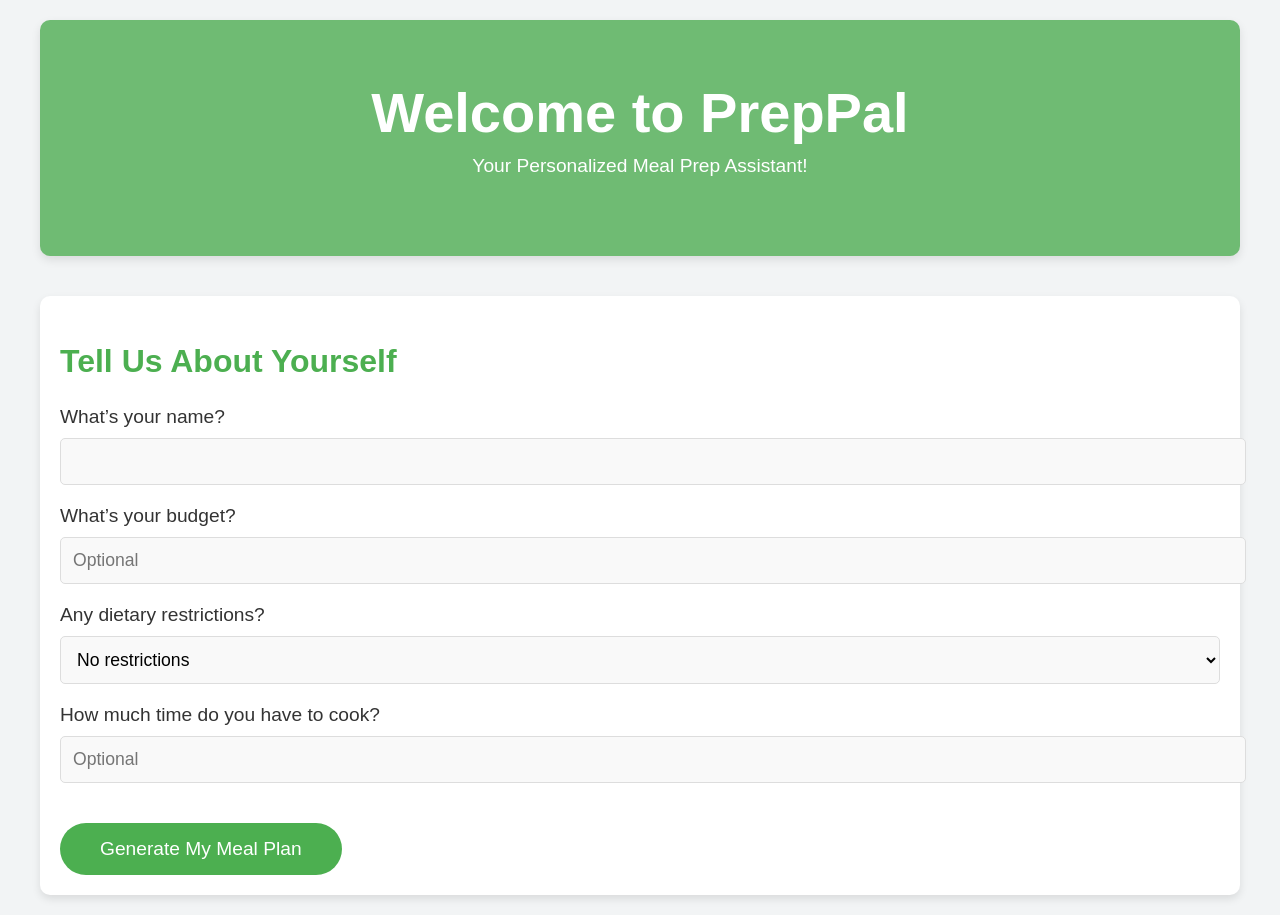
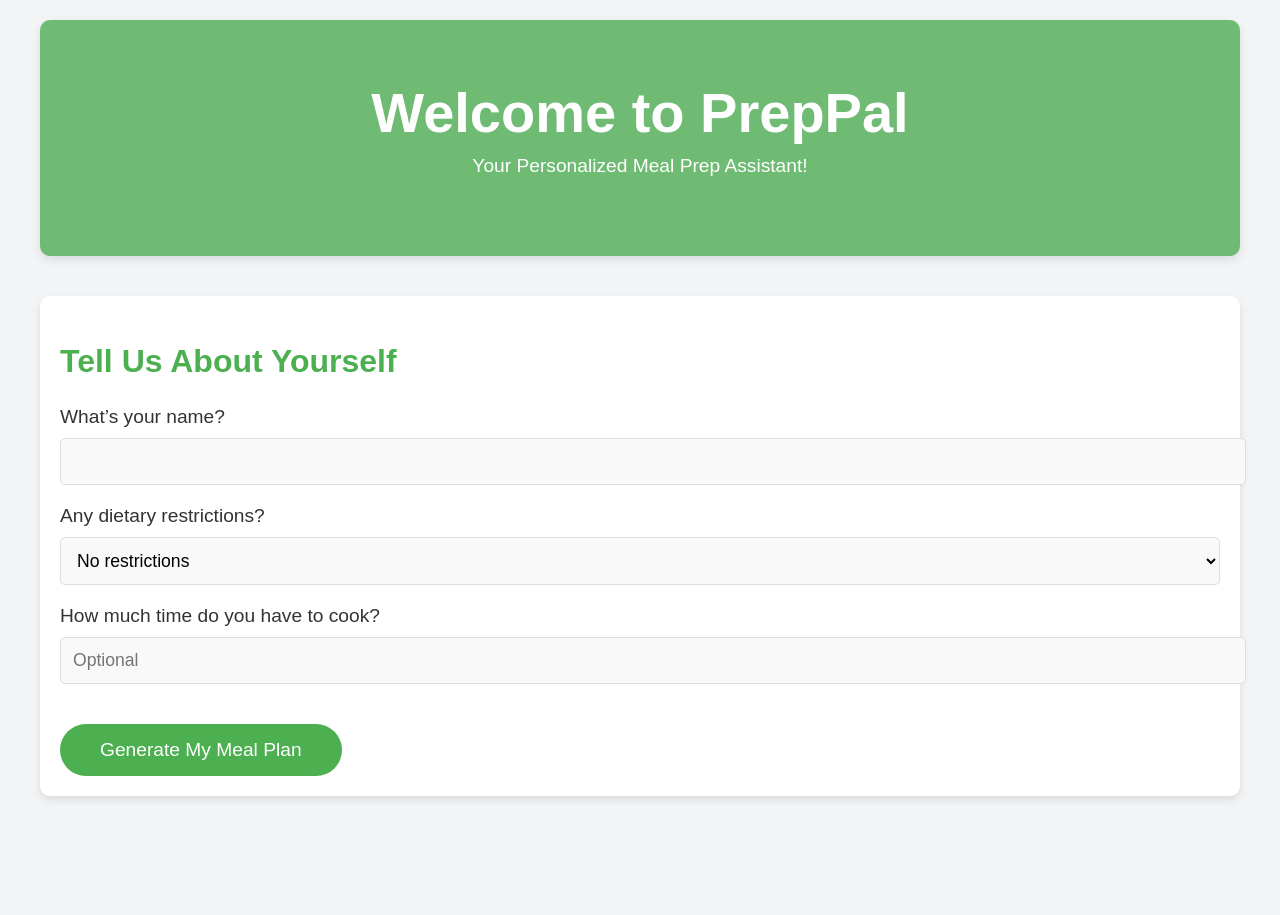
Before and after one commit to emmalaura/preppal, a React (Create React App) app in the folder preppal/: page /questionnaire in a window 1280 px wide. After the commit the page ends 816 px from the top, so only its background shows below. Built offline with nearby package versions, Linux system fonts and the light colour scheme; no server answers.

Commit message:
removed budget option

```diff
--- a/preppal/src/QuestionnairePage.js
+++ b/preppal/src/QuestionnairePage.js
@@ -5,7 +5,6 @@ import './App.css';
 
 function QuestionnairePage({ setRecipes }) {
     const [name, setName] = useState('');
-    const [budget, setBudget] = useState('');
     const [dietaryRestrictions, setDietaryRestrictions] = useState('');
     const [timeRestrictions, setTimeRestrictions] = useState('');
     const [error, setError] = useState(null);
@@ -63,16 +62,6 @@ function QuestionnairePage({ setRecipes }) {
                         />
                     </div>
                     <div className="form-group">
-                        <label htmlFor="budget">What’s your budget?</label>
-                        <input
-                            type="text"
-                            id="budget"
-                            value={budget}
-                            onChange={(e) => setBudget(e.target.value)}
-                            placeholder="Optional"
-                        />
-                    </div>
-                    <div className="form-group">
                         <label htmlFor="dietaryRestrictions">Any dietary restrictions?</label>
                         <select
                             id="dietaryRestrictions"
```
